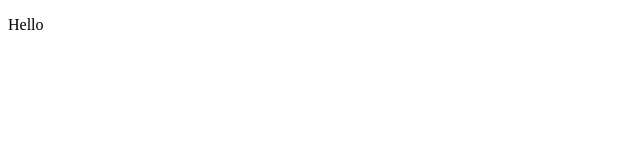
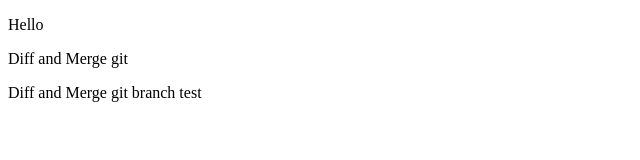
Before and after one commit to SurviTH/demo-repo-0925, a plain HTML site: page index.html in a window 1280 px wide. Shown: the whole page, without its empty margins (0-640 px from the left). Drawn offline with Linux system fonts and the light colour scheme.

Commit message:
Update file

```diff
--- a/index.html
+++ b/index.html
@@ -7,5 +7,7 @@
 </head>
 <body>
     <p>Hello</p>
+    <p>Diff and Merge git</p>
+    <p>Diff and Merge git branch test</p>
 </body>
 </html>
```
Also changed, not shown: 1 other file.
